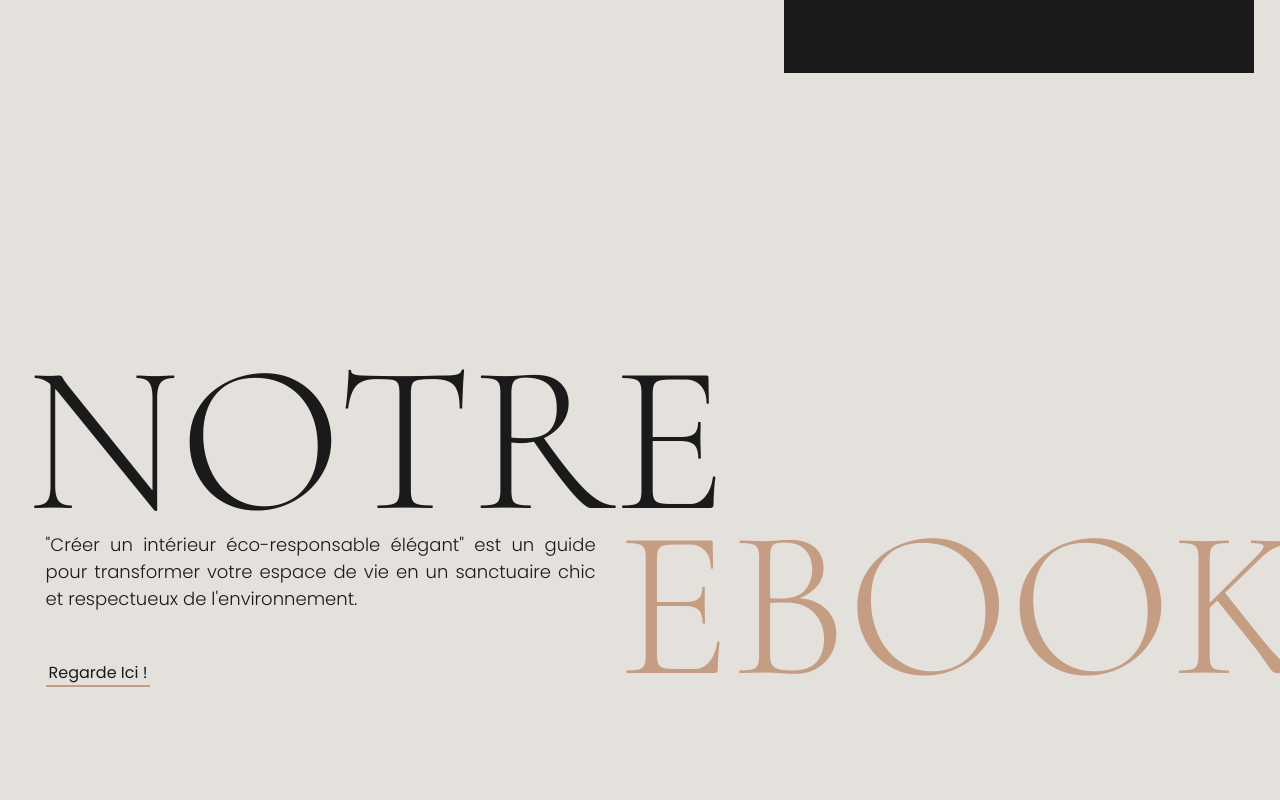
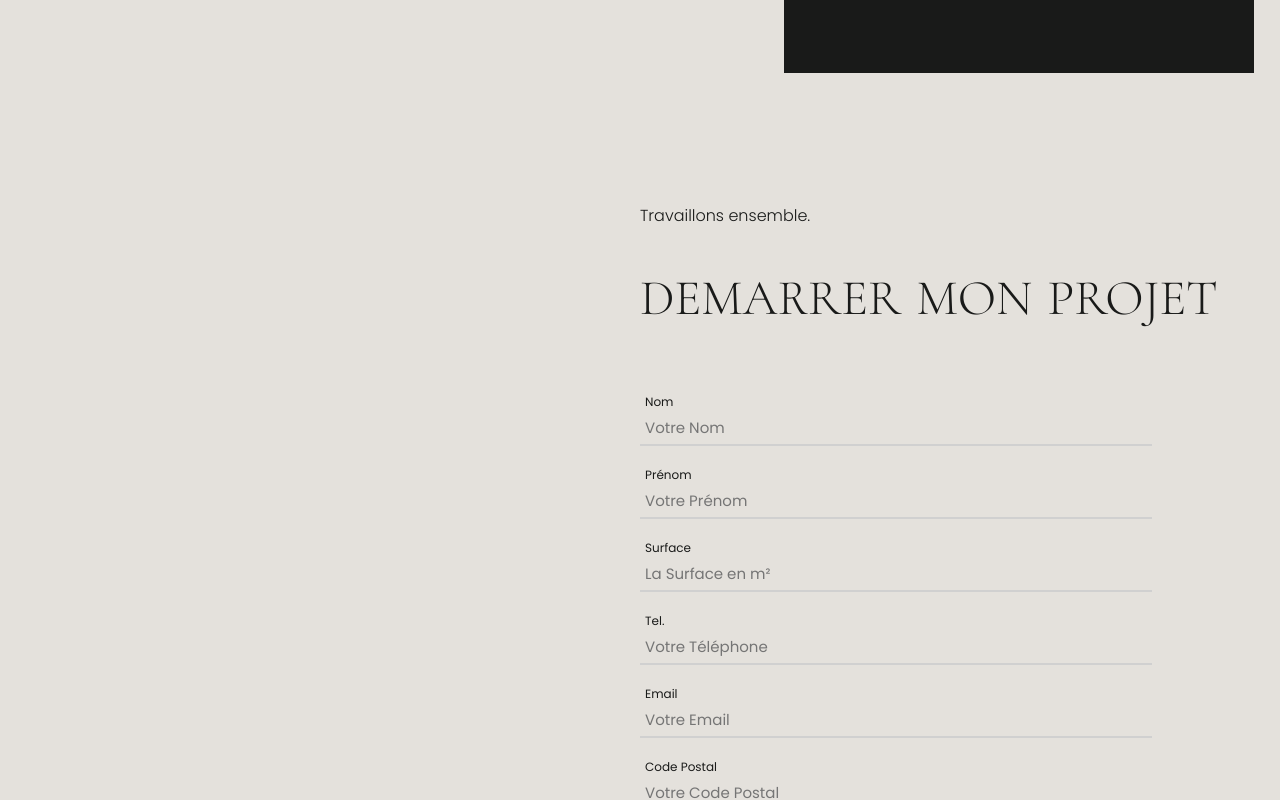
Before and after one commit to Scharlyopitz/CHEYSSOI-PARIS, a React (Vite) app: page / in a window 1280 px wide. Shown: the part 3280-4080 px from the top of the page. Built offline with nearby package versions, Linux system fonts and the light colour scheme.

Commit message:
Ajout de la section DemarrerProjet

```diff
--- a/src/pages/Home.jsx
+++ b/src/pages/Home.jsx
@@ -4,6 +4,7 @@ import Navbar from "../components/Navbar";
 import ConnectSection from "../components/Home/ConnectSection";
 import Ebook from "../components/Home/Ebook";
 import Apropos from "./Apropos";
+import DemarrerProjet from "./DemarrerProjet";
 
 export default function Home() {
   return (
@@ -12,6 +13,7 @@ export default function Home() {
       <HomeSection />
       <ConnectSection />
       <Apropos />
+      <DemarrerProjet />
       <Ebook />
     </main>
   );
```
